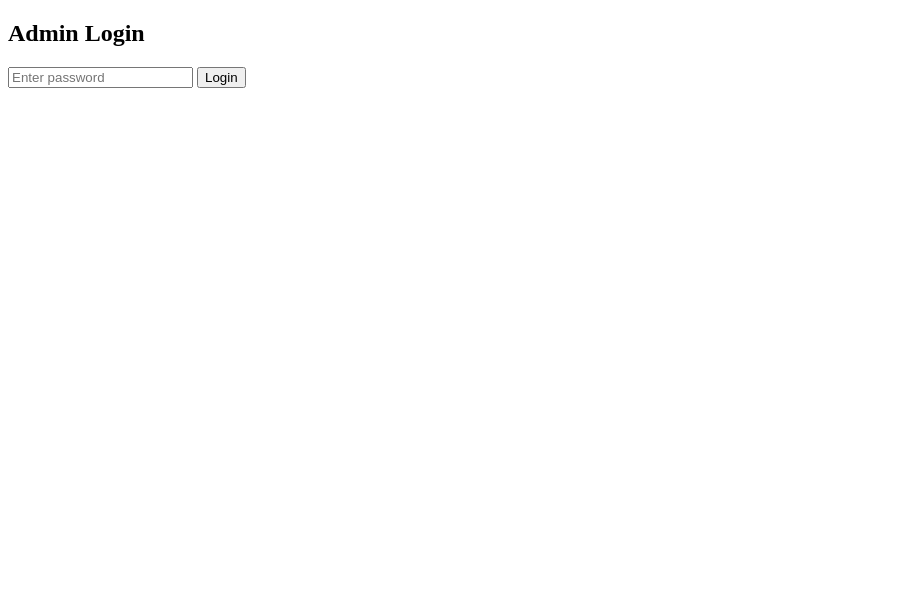
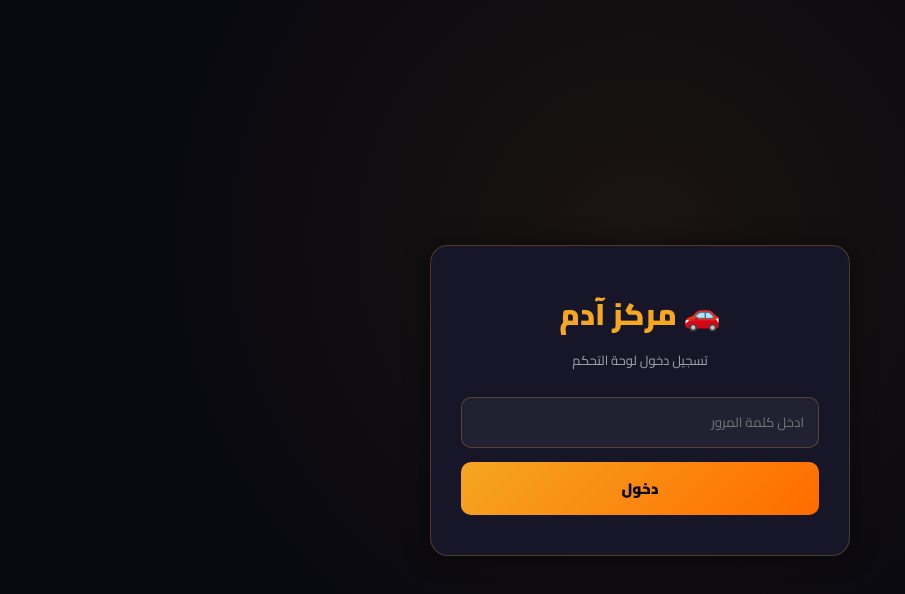
Before and after one commit to MiarWafa/adam-car, a website: page adam-car-center/adam-car-center/public/login.html in a window 1280 px wide. Shown: the whole page, without its empty margins (0-905 px from the left). Drawn offline with Linux system fonts and the light colour scheme.

Commit message:
Update login.html

```diff
--- a/adam-car-center/adam-car-center/public/login.html
+++ b/adam-car-center/adam-car-center/public/login.html
@@ -1,15 +1,146 @@
 <!DOCTYPE html>
-<html>
+<html lang="ar" dir="rtl">
 <head>
-    <title>Admin Login</title>
+<meta charset="UTF-8">
+<meta name="viewport" content="width=device-width, initial-scale=1.0">
+<title>تسجيل دخول الأدمن | مركز آدم</title>
+
+<link href="https://fonts.googleapis.com/css2?family=Cairo:wght@400;600;700;900&display=swap" rel="stylesheet">
+
+<style>
+:root {
+  --gold:#f5a623;
+  --orange:#ff6b00;
+  --dark:#080810;
+  --dark2:#0f0f1a;
+  --dark3:#161628;
+  --border:rgba(245,166,35,0.25);
+  --text:#fff;
+  --muted:rgba(255,255,255,0.6);
+}
+
+*{
+  margin:0;
+  padding:0;
+  box-sizing:border-box;
+}
+
+body{
+  font-family:'Cairo',sans-serif;
+  background: radial-gradient(circle at 50% 30%, rgba(245,166,35,0.08), transparent 60%), var(--dark);
+  height:100vh;
+  display:flex;
+  align-items:center;
+  justify-content:center;
+  color:var(--text);
+}
+
+/* Box */
+.login-box{
+  width:100%;
+  max-width:420px;
+  background:var(--dark3);
+  border:1px solid var(--border);
+  border-radius:18px;
+  padding:40px 30px;
+  text-align:center;
+  box-shadow:0 0 25px rgba(0,0,0,0.5);
+}
+
+/* Title */
+.logo{
+  font-size:30px;
+  font-weight:900;
+  color:var(--gold);
+  margin-bottom:6px;
+}
+
+.sub{
+  font-size:13px;
+  color:var(--muted);
+  margin-bottom:25px;
+}
+
+/* Input */
+input{
+  width:100%;
+  padding:12px 14px;
+  margin-bottom:14px;
+  border-radius:10px;
+  border:1px solid var(--border);
+  background:rgba(255,255,255,0.05);
+  color:#fff;
+  font-family:'Cairo';
+  outline:none;
+  transition:0.2s;
+}
+
+input:focus{
+  border-color:var(--gold);
+  box-shadow:0 0 10px rgba(245,166,35,0.2);
+}
+
+/* Button */
+button{
+  width:100%;
+  padding:12px;
+  border:none;
+  border-radius:10px;
+  font-weight:900;
+  font-size:15px;
+  cursor:pointer;
+  font-family:'Cairo';
+  background:linear-gradient(135deg,var(--gold),var(--orange));
+  color:#000;
+  transition:0.2s;
+}
+
+button:hover{
+  opacity:0.9;
+  transform:translateY(-1px);
+}
+
+/* Error */
+.error{
+  margin-top:12px;
+  font-size:13px;
+  color:#ff6b6b;
+  display:none;
+}
+</style>
 </head>
+
 <body>
-    <h2>Admin Login</h2>
 
-    <form method="POST">
-        <input type="password" name="password" placeholder="Enter password" required>
-        <button type="submit">Login</button>
-    </form>
+<div class="login-box">
+  <div class="logo">🚗 مركز آدم</div>
+  <div class="sub">تسجيل دخول لوحة التحكم</div>
+
+  <input type="password" id="pass" placeholder="ادخل كلمة المرور" onkeydown="if(event.key==='Enter') login()">
+  <button onclick="login()">دخول</button>
+
+  <div class="error" id="err">❌ كلمة المرور غير صحيحة</div>
+</div>
+
+<script>
+function login(){
+  const pass = document.getElementById('pass').value;
+
+  fetch('/login', {
+    method:'POST',
+    headers:{'Content-Type':'application/x-www-form-urlencoded'},
+    body:'password=' + encodeURIComponent(pass)
+  })
+  .then(res=>{
+    if(res.redirected){
+      window.location.href = res.url;
+    } else {
+      document.getElementById('err').style.display='block';
+      setTimeout(()=>document.getElementById('err').style.display='none',3000);
+    }
+  });
+}
+</script>
 
 </body>
 </html>
```
